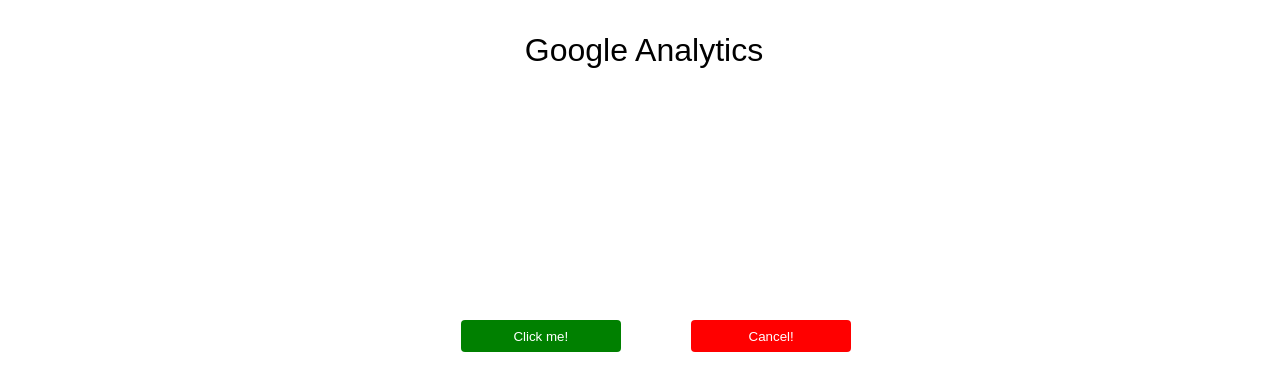
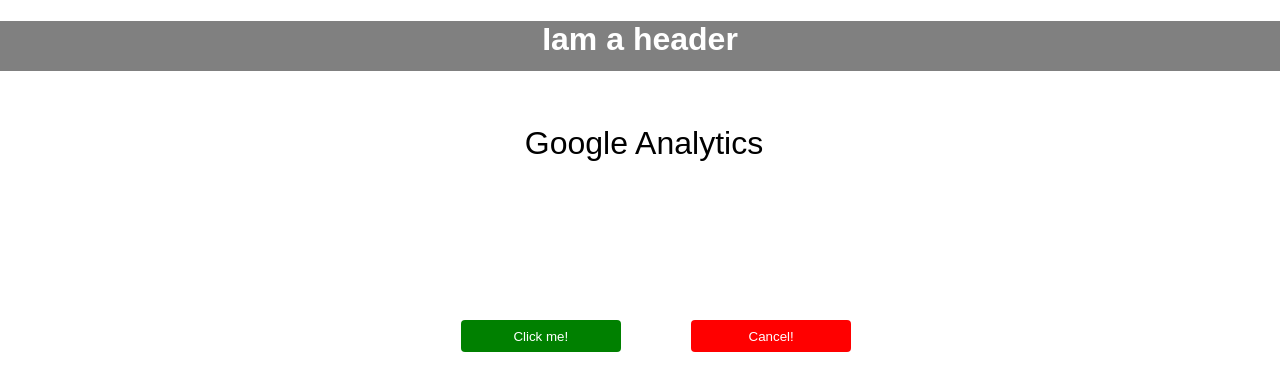
Before and after one commit to SikindarMirza/ga-app, a React (Create React App) app: page / in a window 1280 px wide. Shown: the top 390 px of the page. Built offline with nearby package versions, Linux system fonts and the light colour scheme.

Commit message:
added a header component and styles

```diff
--- a/src/App.css
+++ b/src/App.css
@@ -37,3 +37,11 @@
   width: 10rem;
   height: 2rem;
 }
+
+.header {
+  background: gray;
+  color: white;
+  height: 50px;
+  width: 100%;
+  text-align: center;
+}
--- a/src/App.js
+++ b/src/App.js
@@ -1,5 +1,6 @@
 import ReactGA from 'react-ga';
 import React, { Component } from 'react';
+import Header from './Header';
 import './App.css';
 
 class App extends Component {
@@ -30,6 +31,7 @@
   render() {
     return (
       <div className="App">
+        <Header />
         <p className="message">
           Google Analytics
         </p>
--- a/src/Header.js
+++ b/src/Header.js
@@ -0,0 +1,14 @@
+import React from 'react';
+
+class Header extends React.Component {
+  constructor(props) {
+    super(props);
+  }
+  render() {
+    return(
+      <h1 className="header">Iam a header</h1>
+    );
+  }
+}
+
+export default Header;
```
